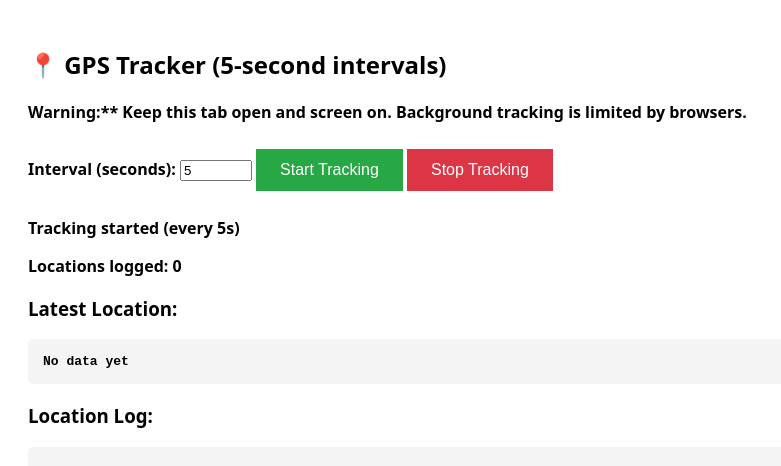
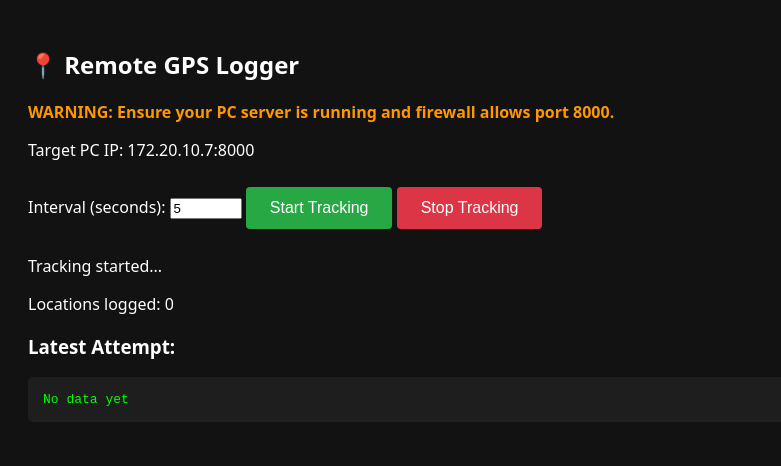
Before and after one commit to KSimeonov0/KSimeonov0.github.io, a plain HTML site: page geol2.html in a window 1280 px wide. Both pictures are taken after a click on the button "Start Tracking". Shown: the whole page, without its empty margins (0-781 px from the left). Drawn offline with Linux system fonts and the light colour scheme.

Commit message:
Update geol2.html

```diff
--- a/geol2.html
+++ b/geol2.html
@@ -3,45 +3,52 @@
 <head>
   <meta charset="UTF-8">
   <meta name="viewport" content="width=device-width, initial-scale=1">
-  <title>Phone GPS Test</title>
+  <title>GPS Logger</title>
   <style>
-    body { font-family: system-ui, sans-serif; padding: 20px; }
-    button { padding: 12px 24px; margin: 10px 0; font-size: 16px; }
-    .stop { background: #dc3545; color: white; border: none; }
-    .start { background: #28a745; color: white; border: none; }
-    pre { background: #f4f4f4; padding: 15px; border-radius: 5px; overflow-x: auto; }
-    #log { max-height: 400px; overflow-y: auto; font-size: 12px; }
+    body { font-family: system-ui, sans-serif; padding: 20px; background: #121212; color: #fff; }
+    button { padding: 12px 24px; margin: 10px 0; font-size: 16px; border: none; border-radius: 4px; }
+    .stop { background: #dc3545; color: white; }
+    .start { background: #28a745; color: white; }
+    pre { background: #1e1e1e; padding: 15px; border-radius: 5px; overflow-x: auto; color: #00ff00; }
+    .warning { color: #ff9800; font-weight: bold; }
   </style>
 </head>
 <body>
-  <h2>📍 GPS Tracker (5-second intervals)</h2>
-  <p><strong>Warning:** Keep this tab open and screen on. Background tracking is limited by browsers.</p>
+  <h2>📍 Remote GPS Logger</h2>
+  <p class="warning">WARNING: Ensure your PC server is running and firewall allows port 8000.</p>
+  <p>Target PC IP: <span id="targetDisplay">Not Set</span></p>
 
   <label>
     Interval (seconds):
-    <input type="number" id="intervalInput" value="5" min="1" max="3600">
+    <input type="number" id="intervalInput" value="5" min="1" max="3600" style="color:black">
   </label>
 
   <button id="startBtn" class="start" onclick="startTracking()">Start Tracking</button>
   <button id="stopBtn" class="stop" onclick="stopTracking()" disabled>Stop Tracking</button>
 
   <p id="status">Ready</p>
-  <p>Locations logged: <span id="count">0</span</p>
+  <p>Locations logged: <span id="count">0</span></p>
 
-  <h3>Latest Location:</h3>
+  <h3>Latest Attempt:</h3>
   <pre id="output">No data yet</pre>
 
-  <h3>Location Log:</h3>
-  <pre id="log"></pre>
+  <script>
+    // ---------------------------------------------------------
+    // CONFIGURATION
+    // REPLACE THIS WITH YOUR PC'S LOCAL IP ADDRESS
+    const TARGET_IP = "172.20.10.7";
+    const TARGET_PORT = "8000";
+    // ---------------------------------------------------------
 
-  <script>
+    document.getElementById("targetDisplay").textContent = `${TARGET_IP}:${TARGET_PORT}`;
+
     let trackingTimer = null;
     let locationCount = 0;
     let isTracking = false;
 
     function startTracking() {
       if (!navigator.geolocation) {
-        document.getElementById("status").textContent = "Geolocation not supported.";
+        alert("Geolocation not supported.");
         return;
       }
 
@@ -50,10 +57,20 @@
 
       document.getElementById("startBtn").disabled = true;
       document.getElementById("stopBtn").disabled = false;
-      document.getElementById("status").textContent = `Tracking started (every ${intervalSeconds}s)`;
+      document.getElementById("status").textContent = `Tracking started...`;
+      isTracking = false; // Reset flag
+
+      startLoop(intervalMs);
+    }
+
+    function startLoop(intervalMs) {
+      if (!isTracking) {
         isTracking = true;
+        getLocationLoop(intervalMs);
+      }
+    }
 
-      function getLocation() {
+    function getLocationLoop(intervalMs) {
       if (!isTracking) return;
 
       navigator.geolocation.getCurrentPosition(
@@ -64,25 +81,45 @@
           const timestamp = new Date().toISOString();
           locationCount++;
 
-            document.getElementById("status").textContent = `Tracking active (next in ${intervalSeconds}s)`;
+          document.getElementById("status").textContent = `Tracking active`;
           document.getElementById("count").textContent = locationCount;
 
           const latestOutput =
             `Time: ${timestamp}\n` +
-              `Latitude:  ${latitude}\n` +
-              `Longitude: ${longitude}\n` +
-              `Accuracy:  ${accuracy} meters`;
+            `Lat: ${latitude}\n` +
+            `Lon: ${longitude}\n` +
+            `Acc: ${accuracy}m\n` +
+            `Status: Sending to ${TARGET_IP}...`;
 
           document.getElementById("output").textContent = latestOutput;
 
-            const logEntry = `[${timestamp}] ${latitude}, ${longitude} (±${accuracy}m)\n`;
-            document.getElementById("log").textContent = logEntry + document.getElementById("log").textContent;
+          // SEND TO LOCAL PC
+          const url = `http://${TARGET_IP}:${TARGET_PORT}/log?lat=${latitude}&lon=${longitude}&accuracy=${accuracy}`;
 
-            console.log(position);
+          fetch(url, {
+            method: 'GET',
+            mode: 'no-cors' // Critical: Prevents CORS errors, but makes response opaque
+          })
+          .then(() => {
+            // Even with no-cors, if it reaches here, the request was sent
+            console.log("Data sent successfully (or blocked by CORS, but sent)");
+          })
+          .catch(err => {
+            console.error("Failed to send:", err);
+            document.getElementById("output").textContent += "\nERROR: Could not connect to PC. Check IP/Firewall.";
+          });
+
+          // Schedule next
+          if (isTracking) {
+            trackingTimer = setTimeout(() => getLocationLoop(intervalMs), intervalMs);
+          }
         },
         (error) => {
           document.getElementById("status").textContent = `Error: ${error.message}`;
-            console.error("Location error:", error);
+          console.error(error);
+          if (isTracking) {
+            trackingTimer = setTimeout(() => getLocationLoop(intervalMs), intervalMs);
+          }
         },
         {
           enableHighAccuracy: true,
@@ -90,15 +127,6 @@
           maximumAge: 0
         }
       );
-
-        // Schedule next request
-        if (isTracking) {
-          trackingTimer = setTimeout(getLocation, intervalMs);
-        }
-      }
-
-      // Start immediately, then repeat
-      getLocation();
     }
 
     function stopTracking() {
```
Lines whose indentation alone changed are shown as unchanged.
